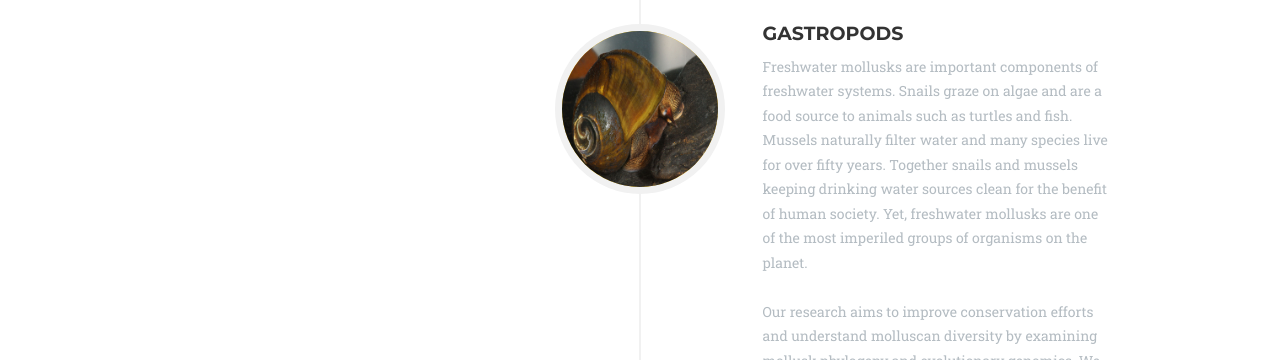
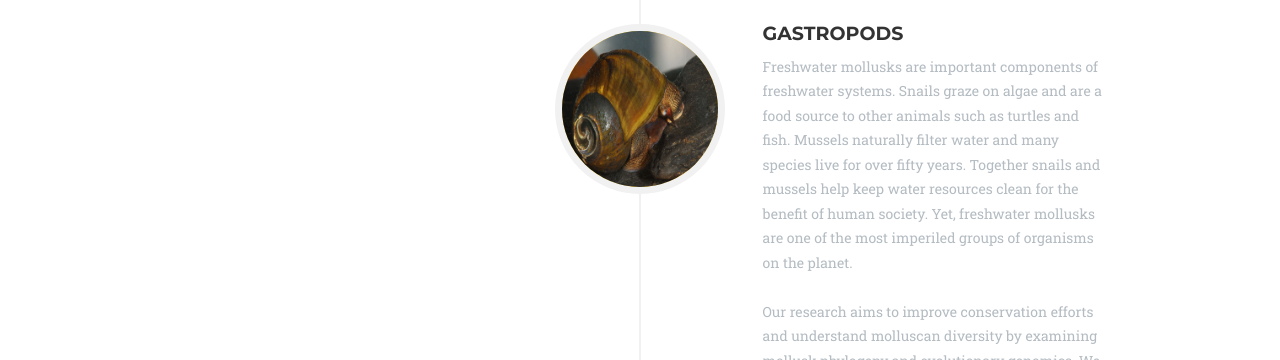
Before and after one commit to NathanWhelan/nathanwhelan.github.io, a Jekyll site: the page built from index.html, in a window 1280 px wide and 1400 px high, scrolled down 1354 px. Shown: the part 203-563 px from the top of the window. Built offline with Jekyll 4.4.1, drawn with Linux system fonts in a browser that asks for light colours; some web fonts are replaced; some of the changed text lies outside the part shown.

Commit message:
Fixed some typos and made things clearer

```diff
--- a/_includes/about.html
+++ b/_includes/about.html
@@ -32,7 +32,7 @@
                                     <h4>Gastropods</h4>
                                 </div>
                                 <div class="timeline-body">
-                                    <p class="text-muted">Freshwater mollusks are important components of freshwater systems. Snails graze on algae and are a food source to animals such as turtles and fish. Mussels naturally filter water and many species live for over fifty years. Together snails and mussels keeping drinking water sources clean for the benefit of human society. Yet, freshwater mollusks are one of the most imperiled groups of organisms on the planet.<br><br>Our research aims to improve conservation efforts and understand molluscan diversity by examining mollusk phylogeny and evolutionary genomics. We answer questions about molluscan evolution using genomic data. This includes transcriptome sequencing, RAD-seq for population genomics, and target-capture Illumina sequencing for phylogenetics. Current projects include conservation genomics of Round Rocksnail (<i>Leptoxis ampla</i>) and Louisiana Pearlshell (<i>Margaratifera hembeli</i>), phylogenomics of the snail family Pleuroceridae, and genome sequencing of Round Rocksnail and Lacy Elimia (<i>Elimia crenatella</i>).</p>
+                                    <p class="text-muted">Freshwater mollusks are important components of freshwater systems. Snails graze on algae and are a food source to other animals such as turtles and fish. Mussels naturally filter water and many species live for over fifty years. Together snails and mussels help keep water resources clean for the benefit of human society. Yet, freshwater mollusks are one of the most imperiled groups of organisms on the planet.<br><br>Our research aims to improve conservation efforts and understand molluscan diversity by examining mollusk phylogeny and evolutionary genomics. We answer questions about molluscan evolution using genomic data. This includes transcriptome sequencing, RAD-seq for population genomics, and target-capture Illumina sequencing for phylogenetics. Current projects include conservation genomics of Round Rocksnail (<i>Leptoxis ampla</i>) and Louisiana Pearlshell (<i>Margaratifera hembeli</i>), phylogenomics of the snail family Pleuroceridae, and genome sequencing of Round Rocksnail and Lacy Elimia (<i>Elimia crenatella</i>).</p>
                                 </div>
                             </div>
                         </li>
@@ -58,7 +58,7 @@
                                     <h4>Bioinformatics and Phylogenetic Inference</h4>
                                 </div>
                                 <div class="timeline-body">
-                                    <p class="text-muted">Modern genetics research requires a considerable amount of computational biology. Part of my lab's research includes designing new bioinformatics pipelines for using large molecular datasets for evolutionary research. We also study the performance of different phylogenetic methods in an effort to determine which models and methods can provide the most accurate estimation of organismal relationships.</p>
+                                    <p class="text-muted">Modern genetics research requires a considerable amount of computational biology. Part of my lab's research includes designing new bioinformatics pipelines for evolutionary research. We also study the performance of different phylogenetic methods in an effort to determine which models and methods can provide the most accurate estimation of organismal relationships.</p>
                                 </div>
                             </div>
                         </li>
```
